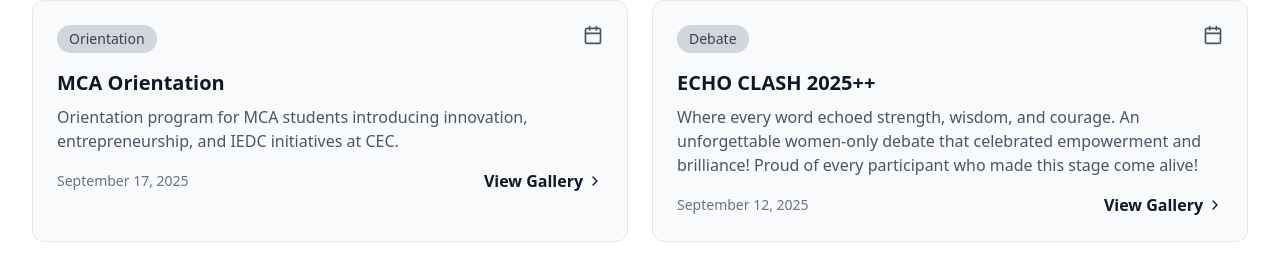
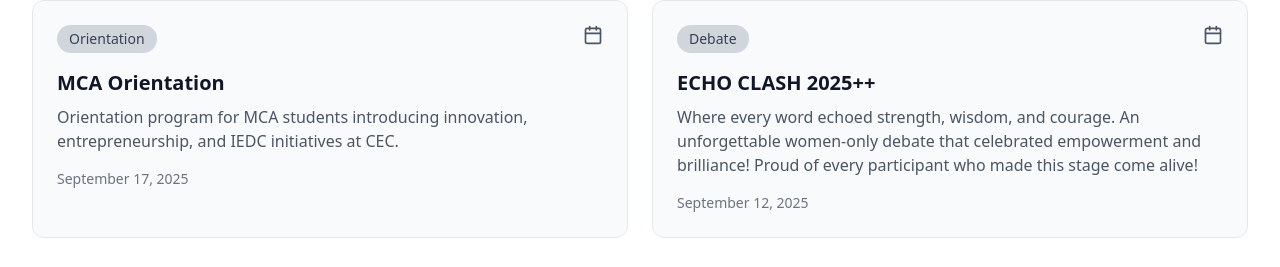
Before and after one commit to F-azy/iedc_cec, a React (Vite) app: page / in a window 1280 px wide. Shown: the part 1844-2111 px from the top of the page. Built offline with nearby package versions, Linux system fonts and the light colour scheme.

Commit message:
linkedin updated

```diff
--- a/src/Components/Landing.jsx
+++ b/src/Components/Landing.jsx
@@ -78,7 +78,6 @@
     team: "Faseen Anvar – Founder & CTO (IEDC CEC)",
     website: "https://availible.in",
     instagram: "https://instagram.com/availible.in_",
-    linkedin: "https://linkedin.com/company/availible",
     image: "https://res.cloudinary.com/dki3vvr8y/image/upload/v1767514089/Screenshot_2025-12-27_153050_fmc6p8.png",
     bgImage: ""
   }
@@ -561,7 +560,7 @@
                 <p className="text-gray-600 mb-4">{event.description}</p>
                 <div className="flex justify-between items-center">
                   <span className="text-sm text-gray-500">{new Date(event.date).toLocaleDateString('en-US', { month: 'long', day: 'numeric', year: 'numeric' })}</span>
-                  <button
+                  {/* <button
                     onClick={() => {
                       setSelectedGalleryCategory(event.category);
                       scrollToSection('gallery');
@@ -569,7 +568,7 @@
                     className="text-[#101827] font-semibold hover:underline flex items-center gap-1"
                   >
                     View Gallery <ChevronRight className="h-4 w-4" />
-                  </button>
+                  </button> */}
                 </div>
               </div>
             ))}
```
